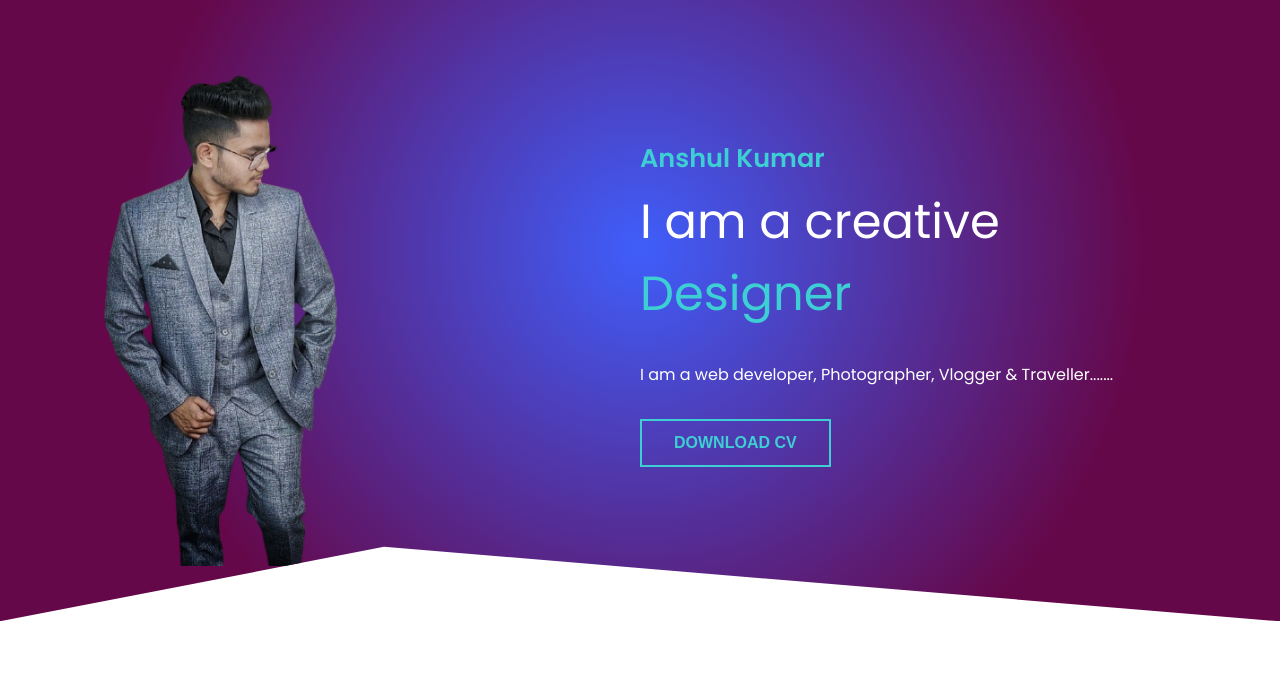
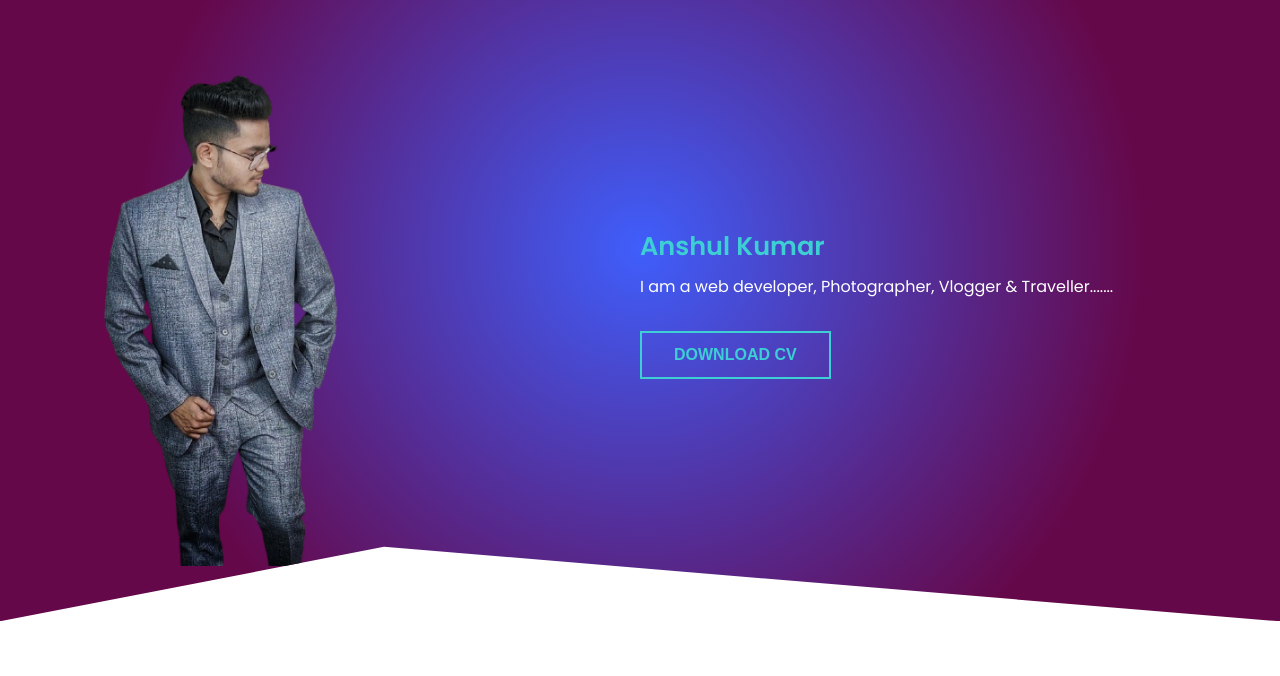
Before and after one commit to imanshulkumar/imanshulkumar, a plain HTML site: page index.html in a window 1280 px wide. Shown: the part 124-800 px from the top of the page. Drawn offline with Linux system fonts and the light colour scheme; a web font is replaced by a local one.

Commit message:
it changed

```diff
--- a/index.html
+++ b/index.html
@@ -45,7 +45,7 @@
                 </div>
                 <div class="right flex-1">
                     <h6>Anshul Kumar</h6>
-                    <h1>I am a creative <span>Designer</span></h1>
+                    <!-- <h1>I am a creative <span>Designer</span></h1> -->
                     <p>I am a web developer, Photographer, Vlogger & Traveller.......</p>
                     <div>
                         <button class="btn btn-secondary">DOWNLOAD CV</button>
```
